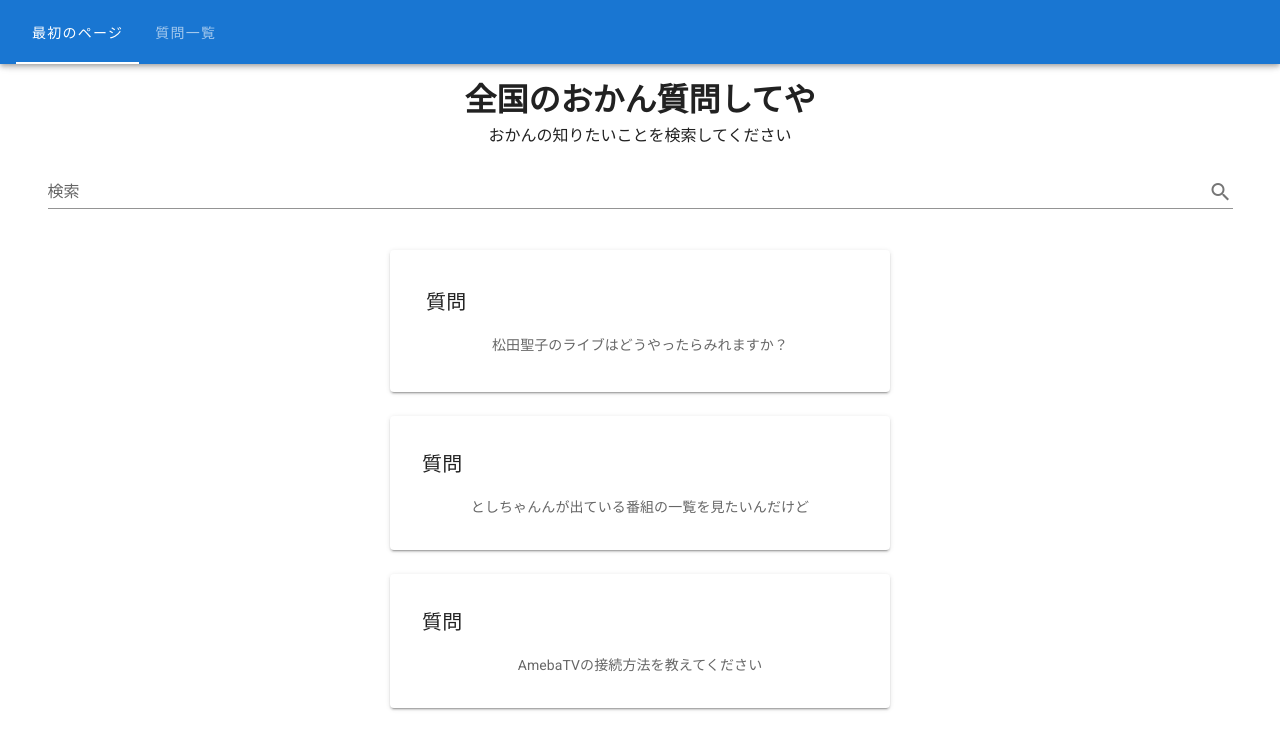
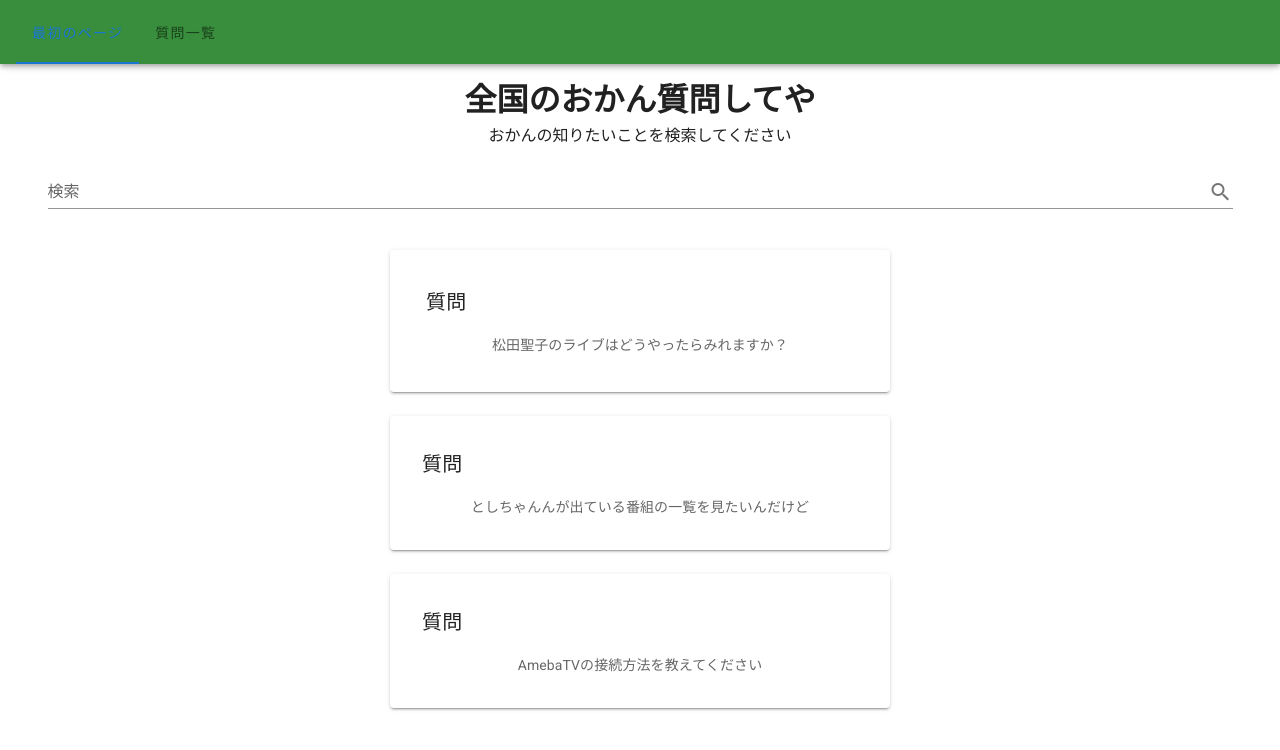
Before and after one commit to sanoyo/all-for-okan-vue, a Vue app: page / in a window 1280 px wide. Shown: the top 750 px of the page. Built offline with nearby package versions, Linux system fonts and the light colour scheme; no server answers.

Commit message:
headerの色変更

```diff
--- a/src/App.vue
+++ b/src/App.vue
@@ -2,8 +2,7 @@
   <v-app>
     <v-app-bar
       app
-      color="primary"
-      dark
+      class="green green-text darken-2"
     >
       <v-app-bar-nav-icon v-show="$store.state.login_user" @click.stop="toggleSideMenu"></v-app-bar-nav-icon>
       <v-tabs>
```
